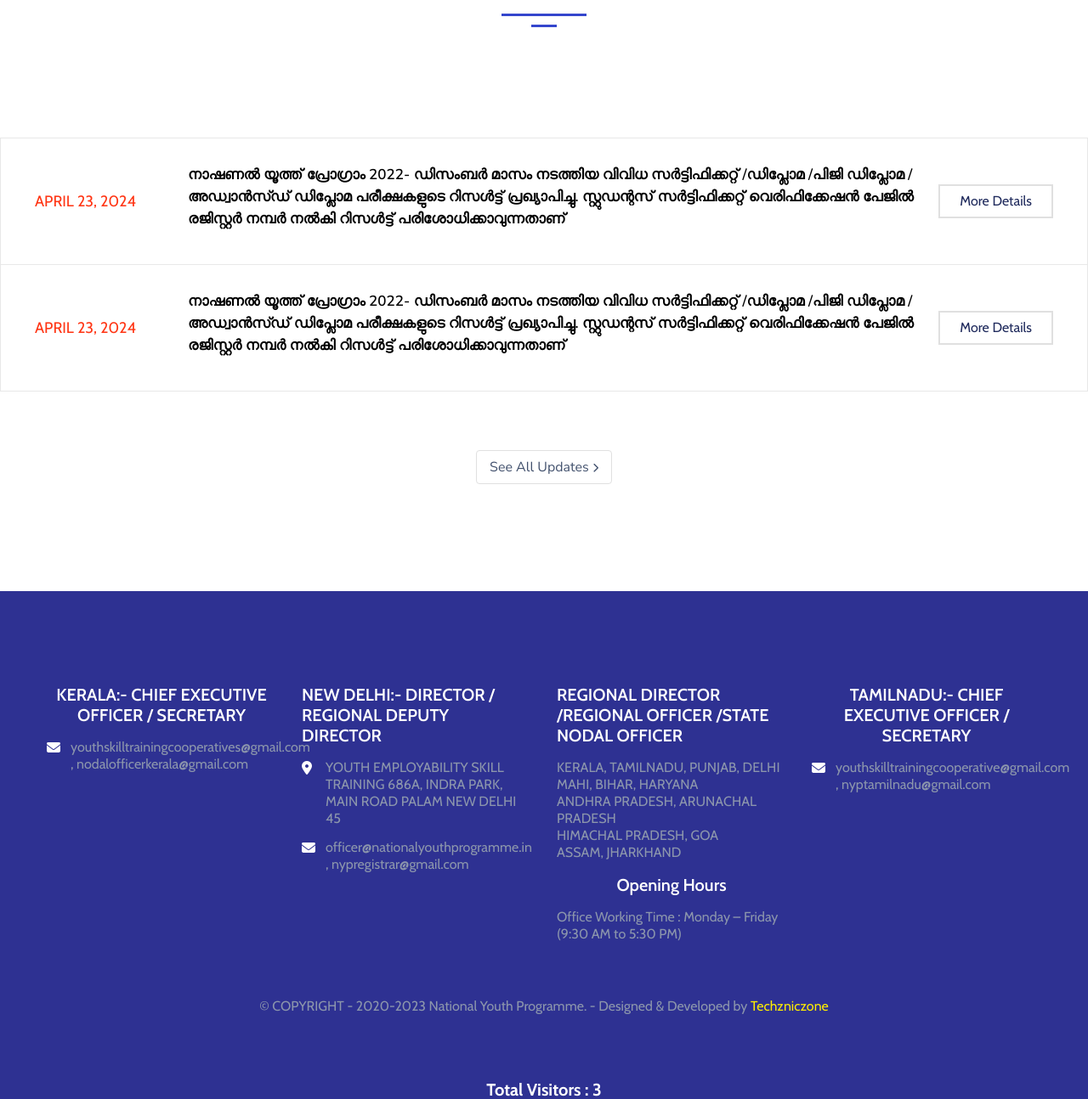
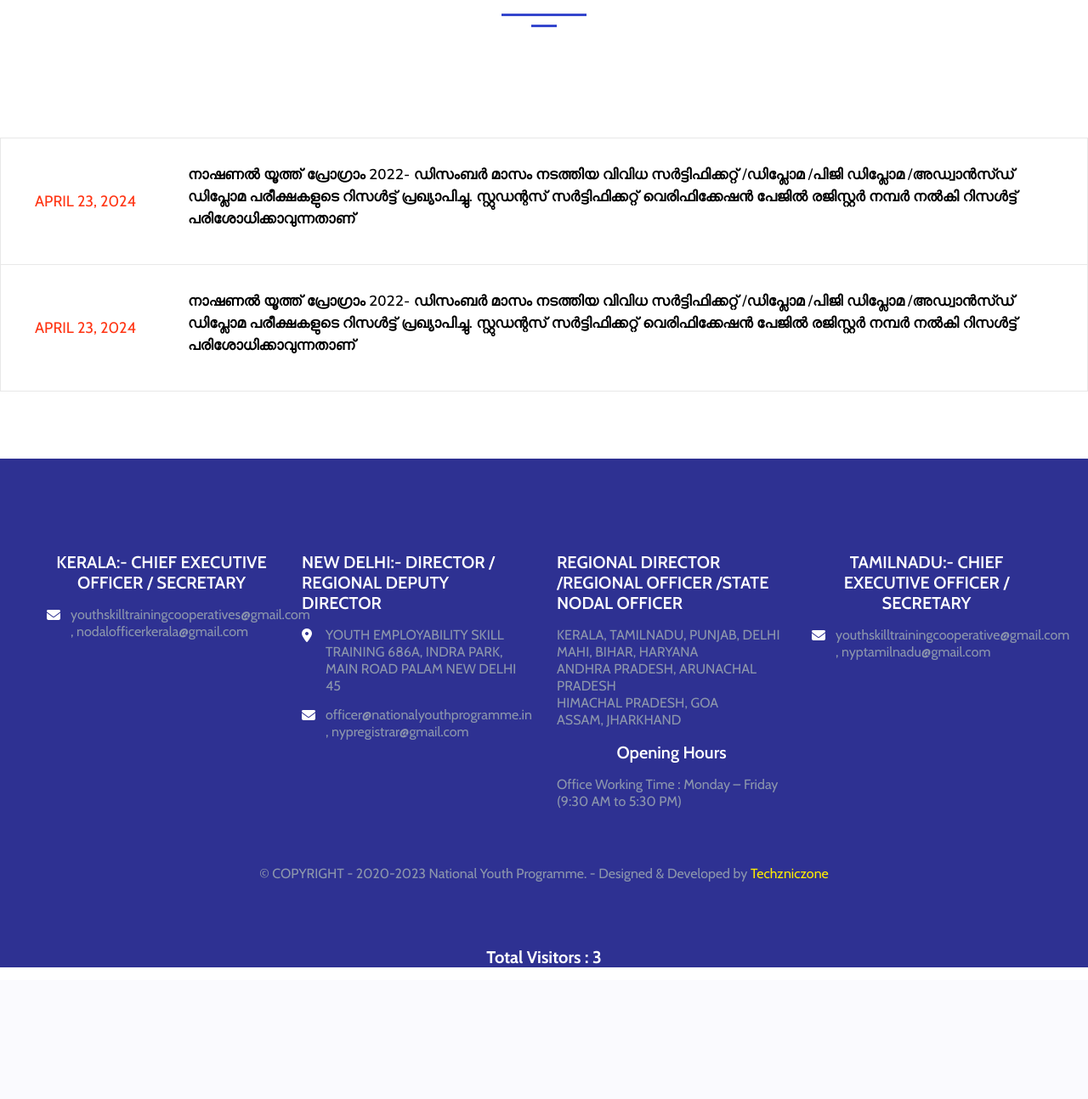
Before and after one commit to Techno-Official/Nationalyouthprogramme, a Django app: page /news in a window 1280 px wide. Shown: the part 385-1679 px from the top of the page at 85% size. After the commit the page ends 1524 px from the top, so only its background shows below. Run offline with Django 3.2, Linux system fonts and the light colour scheme; data comes from the database, SQL or seed files in the repository; some libraries are stand-ins or nearby versions.

Commit message:
latest news buttons hided

```diff
--- a/nationalyouth/templates/Main/latest_updates.html
+++ b/nationalyouth/templates/Main/latest_updates.html
@@ -35,21 +35,21 @@
                 <a href="javascript:void()"
                     class="btn btnCustomLightOutline bdrWidthAlter btn-sm text-capitalize position-relative border-0 p-0 flex-shrink-0 ml-md-4"
                     data-hover="More Details">
-                    <span class="d-block btnText">More Details</span>
+                    <!--<span class="d-block btnText">More Details</span>-->
                 </a>
             </div>
         </div>
     </article>
     {% endfor %}
 </div>
-<nav aria-label="Page navigation">
+<!--<nav aria-label="Page navigation">
     <ul class="pagination justify-content-center pt-2 pb-18">
         <li class="page-item">
             <a class="page-link" href="#">See All Updates <i class="fas fa-chevron-right icn"><span
                         class="sr-only">icon</span></i></a>
-        </li>
-    </ul>
-</nav>
+            </li>
+</ul>
+</nav>-->
 
 {% include 'Main/footer.html' %}
 {% endblock %}
```
